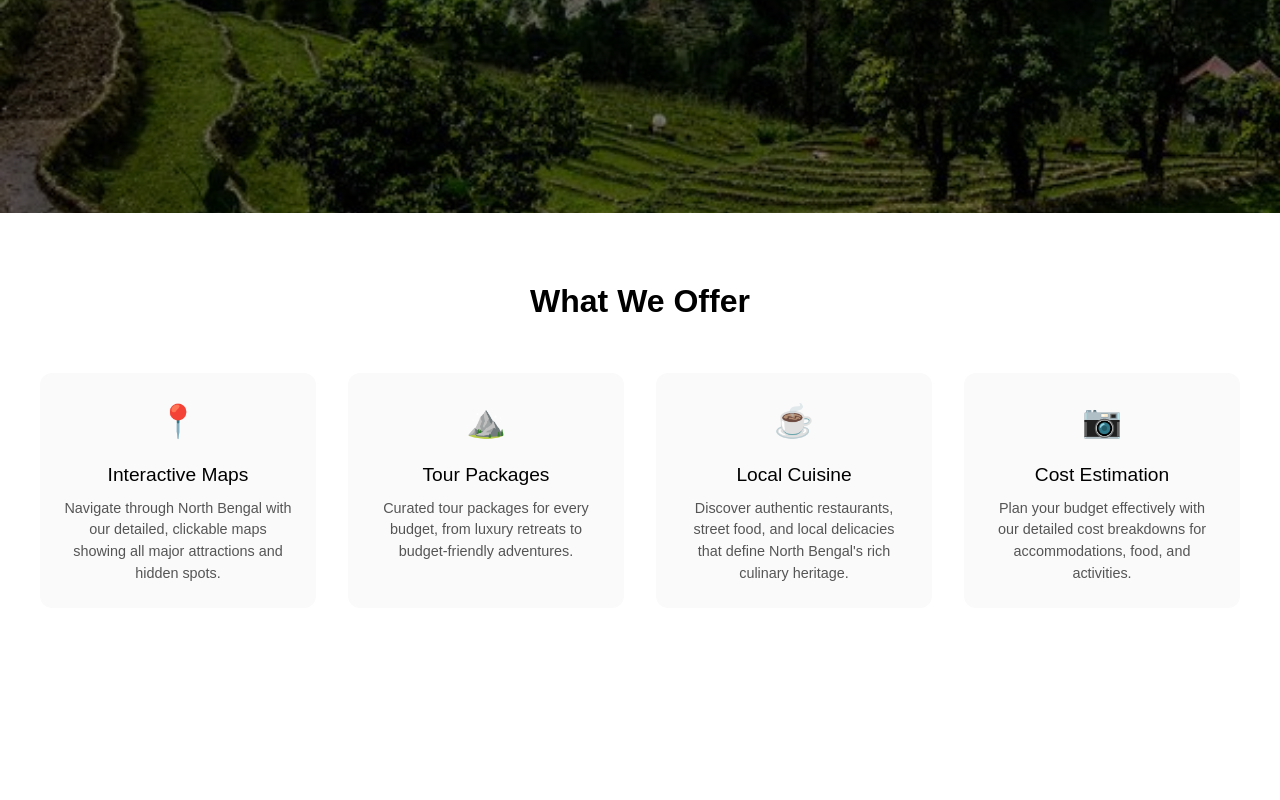
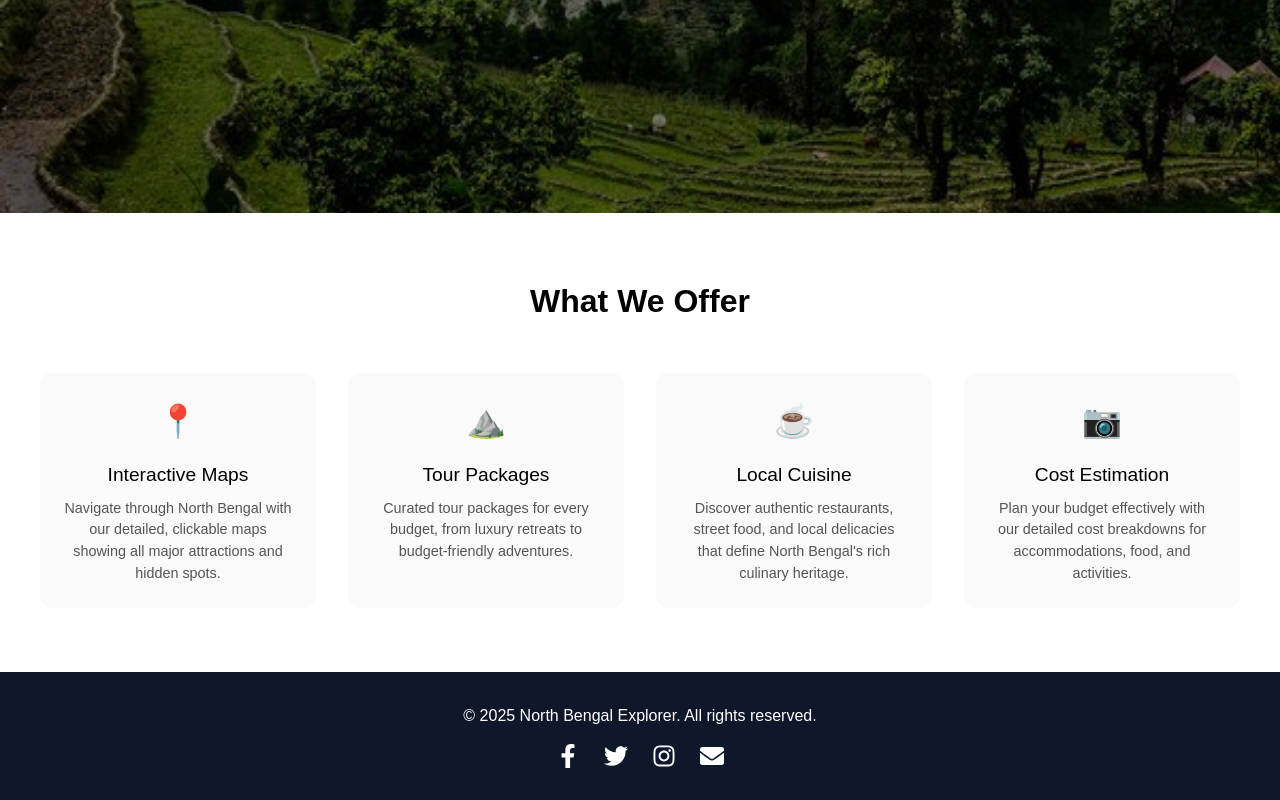
Before and after one commit to SIH2025-travel/Tourism, a React (Vite) app: page / in a window 1280 px wide. Shown: the part 587-1387 px from the top of the page. Before the commit the page ends 1259 px from the top, so only its background shows below. Built offline with nearby package versions, Linux system fonts and the light colour scheme.

Commit message:
footer added in landing page

```diff
--- a/package.json
+++ b/package.json
@@ -14,6 +14,7 @@
     "lucide-react": "^0.542.0",
     "react": "^19.1.1",
     "react-dom": "^19.1.1",
+    "react-icons": "^5.5.0",
     "react-router-dom": "^7.8.2",
     "tailwindcss": "^4.1.12"
   },
--- a/src/LandingPage.css
+++ b/src/LandingPage.css
@@ -109,3 +109,50 @@
   font-size: 0.9rem;
   color: #555;
 }
+
+/* Footer Section */
+.landingpage-footer {
+  background: #0f172a;
+  color: #fff;
+  padding: 2rem 1rem;
+  text-align: center;
+}
+
+.landingpage-footer .footer-content {
+  max-width: 1200px;
+  margin: auto;
+}
+
+.landingpage-footer .footer-socials {
+  margin-top: 1rem;
+  display: flex;
+  justify-content: center;
+  gap: 1.5rem;
+}
+
+/* Social Icon Hover Animation */
+.landingpage-footer .footer-socials a {
+  color: #fff;
+  font-size: 1.5rem;
+  transition: transform 0.3s ease, color 0.3s ease;
+}
+
+.landingpage-footer .footer-socials a:hover {
+  color: #ff9800;
+  transform: scale(1.2) translateY(-3px);
+}
+
+/* Scroll-triggered blur-to-clear animation for "What We Offer" heading */
+/* Scroll-up animation for What We Offer heading */
+.blur-heading {
+  opacity: 0;
+  transform: translateY(50px); /* starts below */
+  filter: blur(5px); /* start blurred */
+  transition: opacity 1.2s ease, transform 1.2s ease, filter 1.2s ease; /* slow animation */
+}
+
+.blur-heading.visible {
+  opacity: 1;
+  transform: translateY(0); /* moves to original position */
+  filter: blur(0); /* clear */
+}
--- a/src/LandingPage.jsx
+++ b/src/LandingPage.jsx
@@ -1,14 +1,40 @@
-import React from "react";
+import React, { useEffect, useRef, useState } from "react";
 import { useNavigate } from "react-router-dom";
 import "./LandingPage.css";
 import heroImage from "./LandingPageBG.jpeg";
+import { FaFacebookF, FaTwitter, FaInstagram, FaEnvelope } from "react-icons/fa";
 
 export default function LandingPage() {
   const navigate = useNavigate();
+  const offerHeadingRef = useRef(null);
+  const [headingVisible, setHeadingVisible] = useState(false);
 
   const handleStartJourney = () => {
     navigate("/home");
   };
+
+  // Intersection Observer for scroll-up animation
+  useEffect(() => {
+    const observer = new IntersectionObserver(
+      (entries) => {
+        entries.forEach((entry) => {
+          if (entry.isIntersecting) {
+            setHeadingVisible(true);
+            observer.unobserve(entry.target);
+          }
+        });
+      },
+      { threshold: 0.5 }
+    );
+
+    if (offerHeadingRef.current) {
+      observer.observe(offerHeadingRef.current);
+    }
+
+    return () => {
+      if (offerHeadingRef.current) observer.unobserve(offerHeadingRef.current);
+    };
+  }, []);
 
   return (
     <div className="landingpage">
@@ -36,7 +62,12 @@ export default function LandingPage() {
 
       {/* What We Offer Section */}
       <section className="landingpage-offer">
-        <h2>What We Offer</h2>
+        <h2
+          ref={offerHeadingRef}
+          className={`blur-heading ${headingVisible ? "visible" : ""}`}
+        >
+          What We Offer
+        </h2>
         <div className="landingpage-offer-grid">
           <div className="landingpage-offer-card">
             <div className="landingpage-icon">📍</div>
@@ -75,6 +106,27 @@ export default function LandingPage() {
           </div>
         </div>
       </section>
+
+      {/* Footer Section */}
+      <footer className="landingpage-footer">
+        <div className="footer-content">
+          <p>&copy; {new Date().getFullYear()} North Bengal Explorer. All rights reserved.</p>
+          <div className="footer-socials">
+            <a href="https://www.facebook.com" target="_blank" rel="noopener noreferrer">
+              <FaFacebookF />
+            </a>
+            <a href="https://www.twitter.com" target="_blank" rel="noopener noreferrer">
+              <FaTwitter />
+            </a>
+            <a href="https://www.instagram.com" target="_blank" rel="noopener noreferrer">
+              <FaInstagram />
+            </a>
+            <a href="mailto:contact@northbengalexplorer.com">
+              <FaEnvelope />
+            </a>
+          </div>
+        </div>
+      </footer>
     </div>
   );
 }
```
Also changed, not shown: 1 other file (tests, documents, lock files or other folders).
